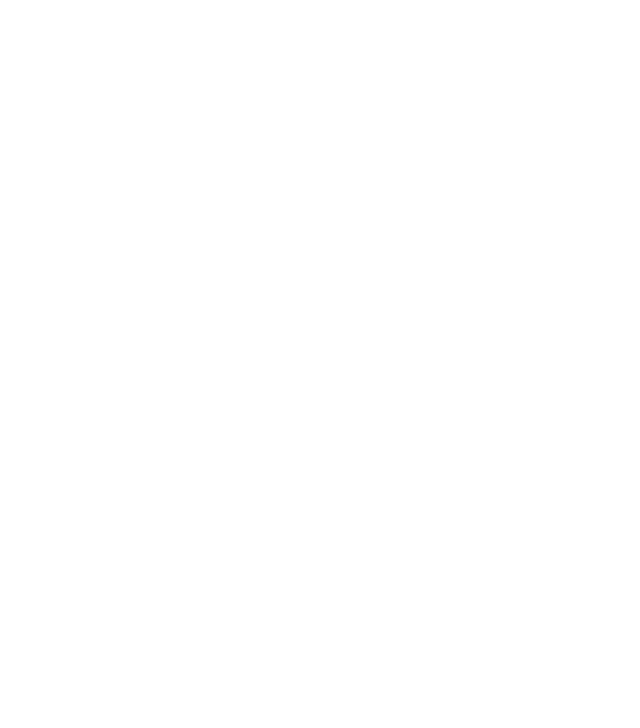
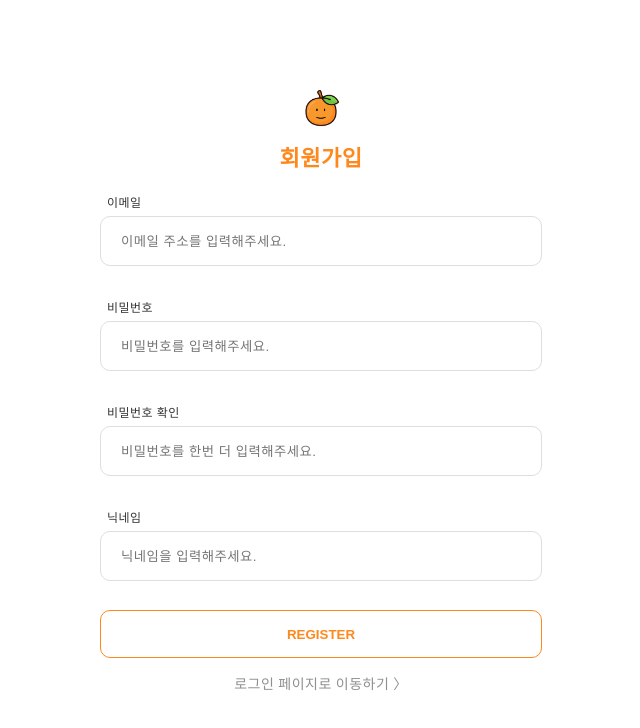
Before and after one commit to songgaram/jeju-gamsukkwang, a React (Create React App) app in the folder front/: page /register in a window 1280 px wide. Before the commit this address had no page. Shown: the top 728 px of the page, without its empty margins (319-959 px from the left). Built offline with nearby package versions, Linux system fonts and the light colour scheme.

Commit message:
style: 스타일 수정

```diff
--- a/front/src/App.jsx
+++ b/front/src/App.jsx
@@ -8,7 +8,7 @@ const App = () => {
   return (
     <Routes>
       <Route path="/" element={<Home />} />
-      <Route path="/user/register" element={<Register />} />
+      <Route path="/register" element={<Register />} />
       <Route path="/intro" element={<Intro />} />
     </Routes>
   );
--- a/front/src/page/register/index.jsx
+++ b/front/src/page/register/index.jsx
@@ -1,11 +1,12 @@
 import React, { useState } from "react";
-import { useNavigate } from "react-router-dom";
+import { Link, useNavigate } from "react-router-dom";
 
 import http from "libs/apiController";
 import registerValidation from "./utils";
 import { INIT_USER_DATA, ERROR_MESSAGE } from "./constants";
 
 import Input from "components/input";
+import LogoIcon from "assets/images/LogoIcon.png";
 import {
   RegisterContainer,
   Title,
@@ -32,7 +33,6 @@ const Register = () => {
     isEmailValid && isPasswordValid && isPasswordSame && isNicknameValid;
 
   const handleOnChange = (e) => {
-    console.log(e.target.value);
     setUserInputData((prev) => {
       return {
         ...prev,
@@ -57,6 +57,7 @@ const Register = () => {
 
   return (
     <RegisterContainer>
+      <img src={LogoIcon} alt="제주감수꽝 마스코트 이미지" />
       <Title>회원가입</Title>
       <RegisterForm>
         <InputBox>
@@ -103,9 +104,17 @@ const Register = () => {
           />
           {isInValid.nickname && <p>{ERROR_MESSAGE.nickname}</p>}
         </InputBox>
-        <button type="submit" onClick={handleOnSubmit} disabled={!isActive}>
+        <button
+          type="submit"
+          onClick={handleOnSubmit}
+          disabled={!isActive}
+          active={isActive}
+        >
           REGISTER
         </button>
+        <span type="button" onClick={() => navigate("/login")}>
+          로그인 페이지로 이동하기 〉
+        </span>
       </RegisterForm>
     </RegisterContainer>
   );
--- a/front/src/page/register/register.style.js
+++ b/front/src/page/register/register.style.js
@@ -6,25 +6,52 @@ const RegisterContainer = styled.div`
   justify-content: center;
   align-items: center;
   height: 100vh;
+  letter-spacing: 0.5px;
+
+  img {
+    width: 40px;
+  }
 `;
 
 const Title = styled.h2`
-  margin-bottom: 20px;
+  margin: 20px 0;
+  font-size: 22px;
+  font-weight: 600;
   color: ${({ theme }) => theme.colors.primary};
 `;
 
 const RegisterForm = styled.form`
   display: flex;
   flex-direction: column;
+  justify-content: center;
+  align-items: center;
   width: 100%;
   margin: 0 auto;
+
+  button {
+    width: 442px;
+    height: 48px;
+    font-weight: 600;
+    color: ${(props) => (props.active ? "#fff" : "#ff881d")};
+    border-radius: 10px;
+    border: 1px solid ${({ theme }) => theme.colors.primary};
+    background: ${(props) => (props.active ? "#ff881d" : "#fff")};
+    cursor: pointer;
+  }
+
+  span {
+    margin: 20px 0;
+    font-size: 14px;
+    color: ${({ theme }) => theme.colors.gray03};
+    cursor: pointer;
+  }
 `;
 
 const InputBox = styled.div`
   margin: 0 auto;
   display: flex;
   flex-direction: column;
-  height: 110px;
+  height: 105px;
 
   label {
     margin: 7px;
```
Also changed, not shown: front/src/assets/images/LogoIcon.png (added), 1 other file (tests, documents, lock files or other folders).
